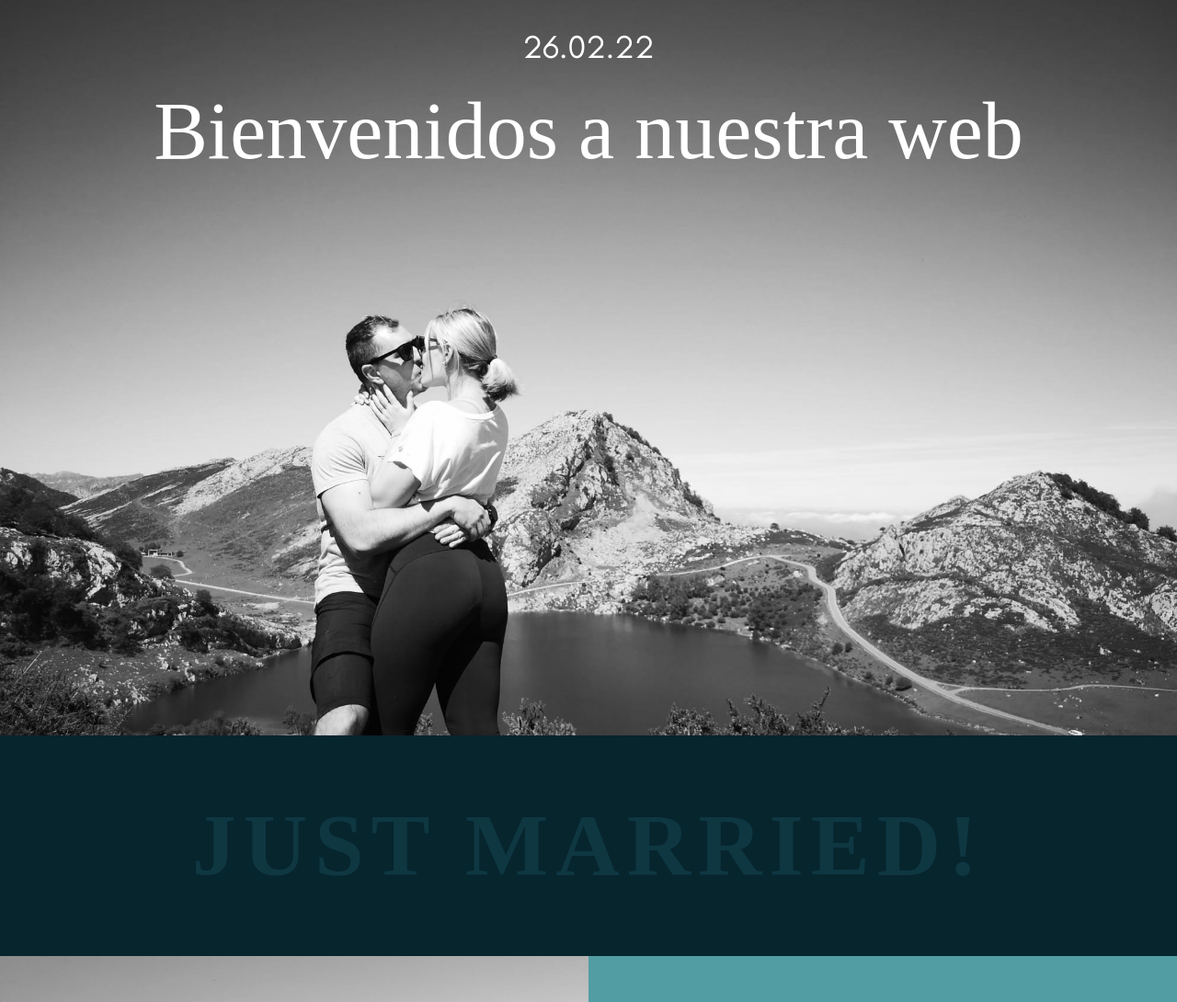
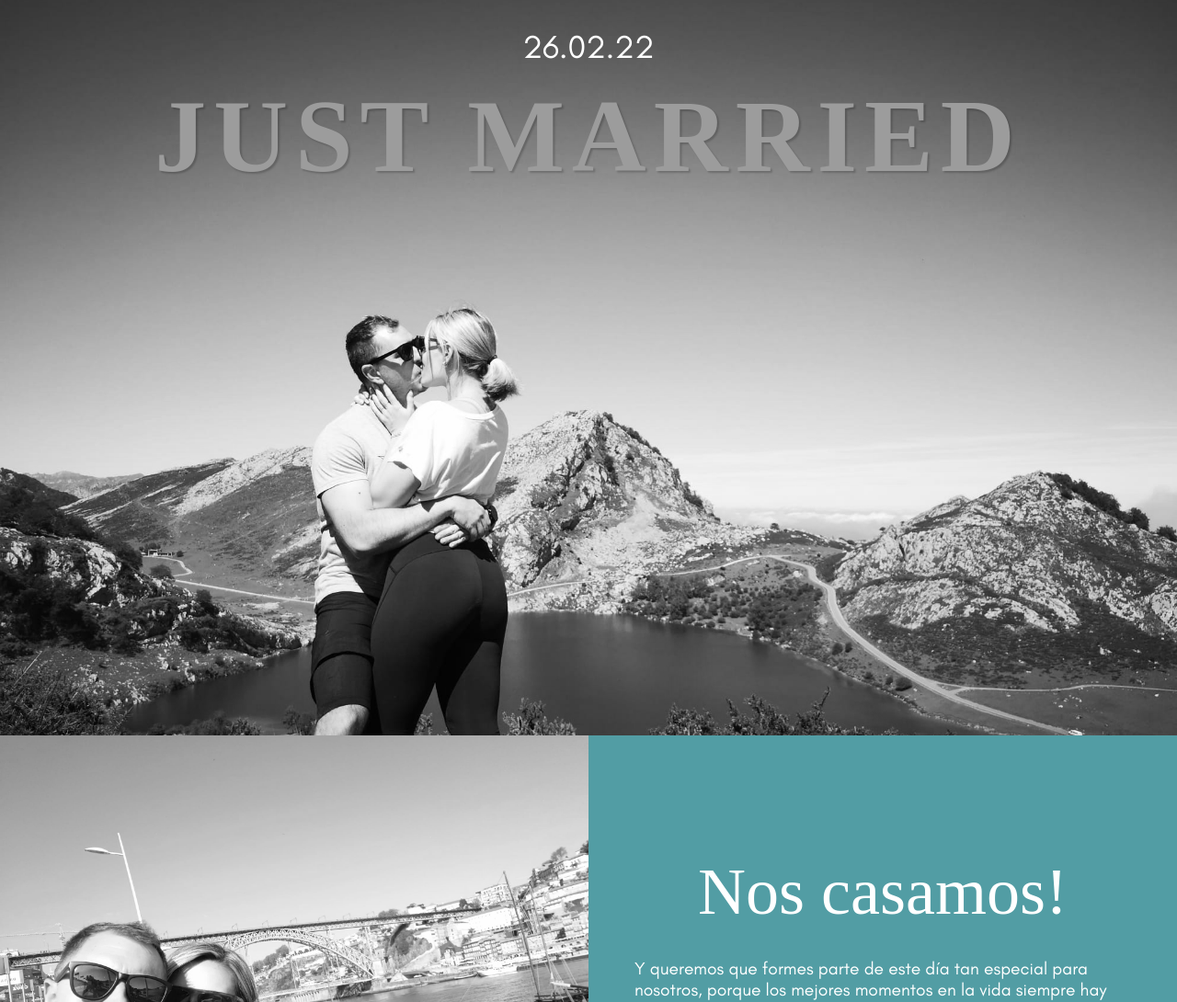
Before and after one commit to mmercado4/weddingweb, a React app: page / in a window 1280 px wide. Shown: the top 1090 px of the page at 92% size. Built offline with nearby package versions, Linux system fonts and the light colour scheme; the HTML template or start-up script is replaced by a standard one; a web font is replaced by a local one.

Commit message:
feat(header): change neon message in header

```diff
--- a/public/scss/styles.scss
+++ b/public/scss/styles.scss
@@ -122,6 +122,52 @@ header.web-header {
   }
 }
 
+.neon {
+  color: #0e3742;
+  letter-spacing: 8px;
+  line-height: 1em;
+  margin: 0;
+  text-transform: uppercase;
+  font-size: 4em;
+  font-weight: bold;
+  animation: tubelight 5s linear infinite;
+}
+
+@media (min-width: $breakpoint-tablet) {
+  .neon {
+    font-size: 7em;
+  }
+}
+
+@keyframes tubelight {
+  0%,
+  18%,
+  20%,
+  50.1%,
+  60%,
+  65.1%,
+  80%,
+  90.1%,
+  92% {
+    color: #9c9c9c;
+    text-shadow: 2px 2px 2px rgba(0, 0, 0, 0.2);
+  }
+  18.1%,
+  20.1%,
+  30%,
+  50%,
+  60.1%,
+  65%,
+  80.1%,
+  90%,
+  92.1%,
+  100% {
+    color: #f3f3f3;
+    text-shadow: 0 0 10px #f3f3f3, 0 0 20px #f3f3f3, 0 0 40px #f3f3f3,
+      0 0 80px #f3f3f3, 0 0 160px #f3f3f3;
+  }
+}
+
 /*Countdown*/
 
 .countdown-section {
@@ -186,59 +232,11 @@ header.web-header {
   }
 }
 
-.countdown-finish-section {
-  background-color: #07252d;
-  height: 30vh;
-  display: flex;
-  justify-content: center;
-  align-items: center;
-
-  h2 {
-    color: #0e3742;
-    letter-spacing: 8px;
-    line-height: 1em;
-    margin: 0;
-    text-transform: uppercase;
-    font-size: 4em;
-    font-weight: bold;
-    animation: tubelight 5s linear infinite;
-  }
-}
-
 @media (min-width: $breakpoint-tablet) {
   .countdown-finish-section {
     h2 {
       font-size: 6em;
     }
-  }
-}
-
-@keyframes tubelight {
-  0%,
-  18%,
-  20%,
-  50.1%,
-  60%,
-  65.1%,
-  80%,
-  90.1%,
-  92% {
-    color: #0e3742;
-    text-shadow: none;
-  }
-  18.1%,
-  20.1%,
-  30%,
-  50%,
-  60.1%,
-  65%,
-  80.1%,
-  90%,
-  92.1%,
-  100% {
-    color: #fff;
-    text-shadow: 0 0 10px $primary-color, 0 0 20px $primary-color,
-      0 0 40px $primary-color, 0 0 80px $primary-color, 0 0 160px $primary-color;
   }
 }
 
--- a/src/components/CountDown.js
+++ b/src/components/CountDown.js
@@ -83,11 +83,12 @@ function CountDown() {
       </section>
     );
   } else {
-    return (
-      <section className="countdown-finish-section">
-        <h2>Just Married!</h2>
-      </section>
-    );
+    return null;
+    // return (
+    //   <section className="countdown-section">
+    //     <h2>Gracias por ser parte de este día</h2>
+    //   </section>
+    // );
   }
 }
 
--- a/src/components/Header.js
+++ b/src/components/Header.js
@@ -1,10 +1,25 @@
 import React from "react";
 
 function Header() {
+  //const weddingDate = new Date(2022, 1, 26, 12);
+  const weddingDate = new Date(2021, 6, 18, 18); //TEST
+  let head;
+
+  const checkTime = () => {
+    let now = new Date();
+    if (weddingDate < now) {
+      head = <h1 className="neon">Just Married</h1>;
+    } else {
+      head = <h1>Bienvenidos a nuestra web</h1>;
+    }
+  };
+
+  checkTime();
+
   return (
     <header className="web-header">
       <h3>26.02.22</h3>
-      <h1>Bienvenidos a nuestra web</h1>
+      {head}
     </header>
   );
 }
```
